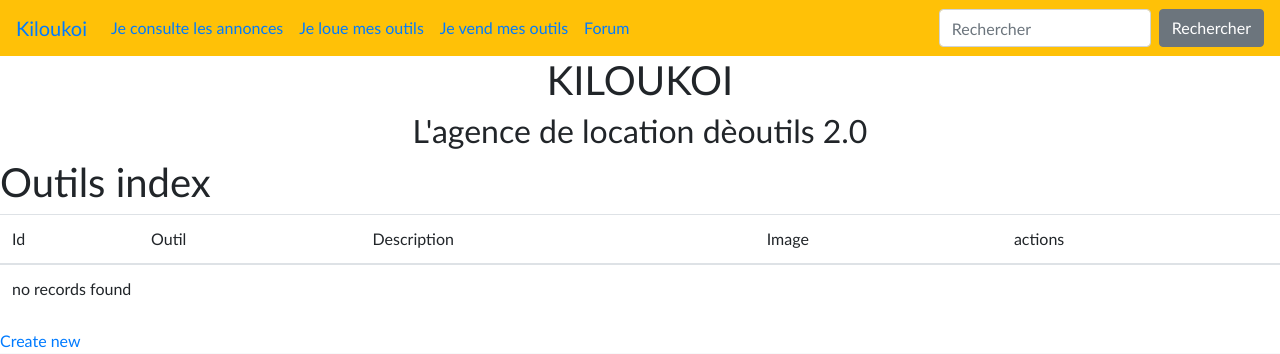
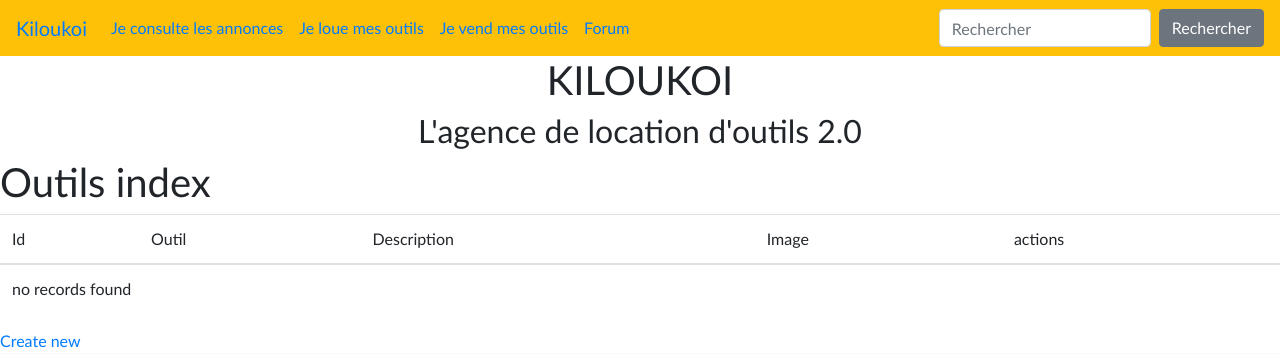
Before and after one commit to EnzoGlmt/Kiloukoi, a Symfony app: template templates/outils/index.html.twig in a window 1280 px wide. Shown: the top 354 px of the page. Run offline with Twig, Linux system fonts and the light colour scheme; the template is opened without the code that fills it, so the values that code supplies are empty; some libraries are stand-ins or nearby versions.

Commit message:
j'ai corriger le d' outils dans le titre h2

```diff
--- a/templates/base.html.twig
+++ b/templates/base.html.twig
@@ -55,7 +55,7 @@
     </nav>
 
     <h1 class="text-center">KILOUKOI</h1>
-    <h2 class="text-center">L'agence de location d&egrave;outils 2.0</h2>
+    <h2 class="text-center">L'agence de location d'outils 2.0</h2>
 
   </header>
 
```
